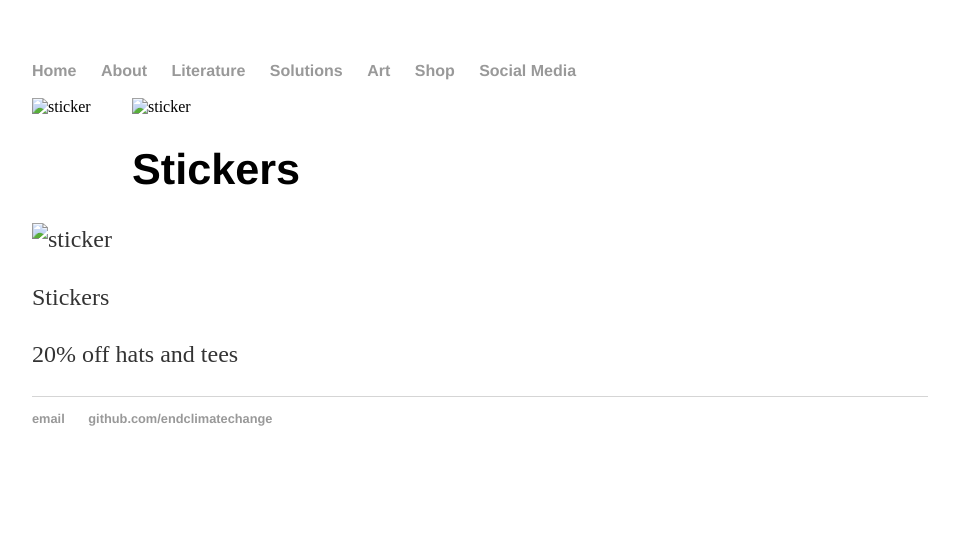
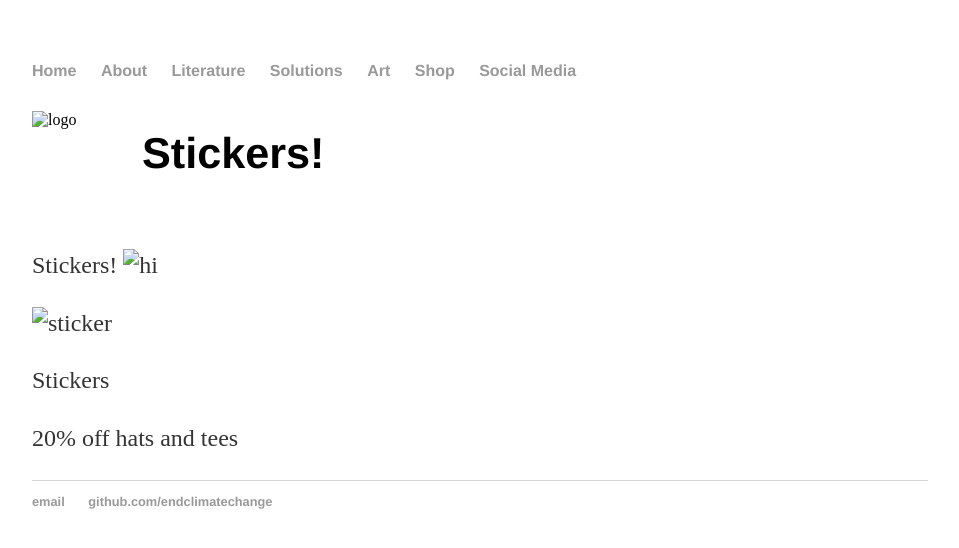
Before and after one commit to endclimatechange/endclimatechange.github.io, a Jekyll site: the page built from shop/index.html, in a window 1280 px wide. Shown: the top 548 px of the page, without its empty margins (160-1119 px from the left). Built offline with Jekyll 4.4.1, drawn with Linux system fonts in a browser that asks for light colours.

Commit message:
Update index.html

```diff
--- a/shop/index.html
+++ b/shop/index.html
@@ -4,11 +4,22 @@ title: SHOP
 ---
 
 <div class="header">
+  <img src="images/ClimateLogo.png" alt="logo" />
+  <h1>Stickers!</h1>
+</div>
 
-<img src="images/srickers.png" alt="sticker" />
-</div>
-<img src="images/srickers.png" alt="sticker" />
-<h1>Stickers</h1>
+
+
+<br>
+<br>
+<p>
+Stickers!
+<img src="images/srickers.png" alt="hi" class="inline"/>
+
+<style>
+</style>
+
+
 	<div class="shop">
 
 				<p>  <img src="images/srickers.png" alt="sticker" /> </p>
```
